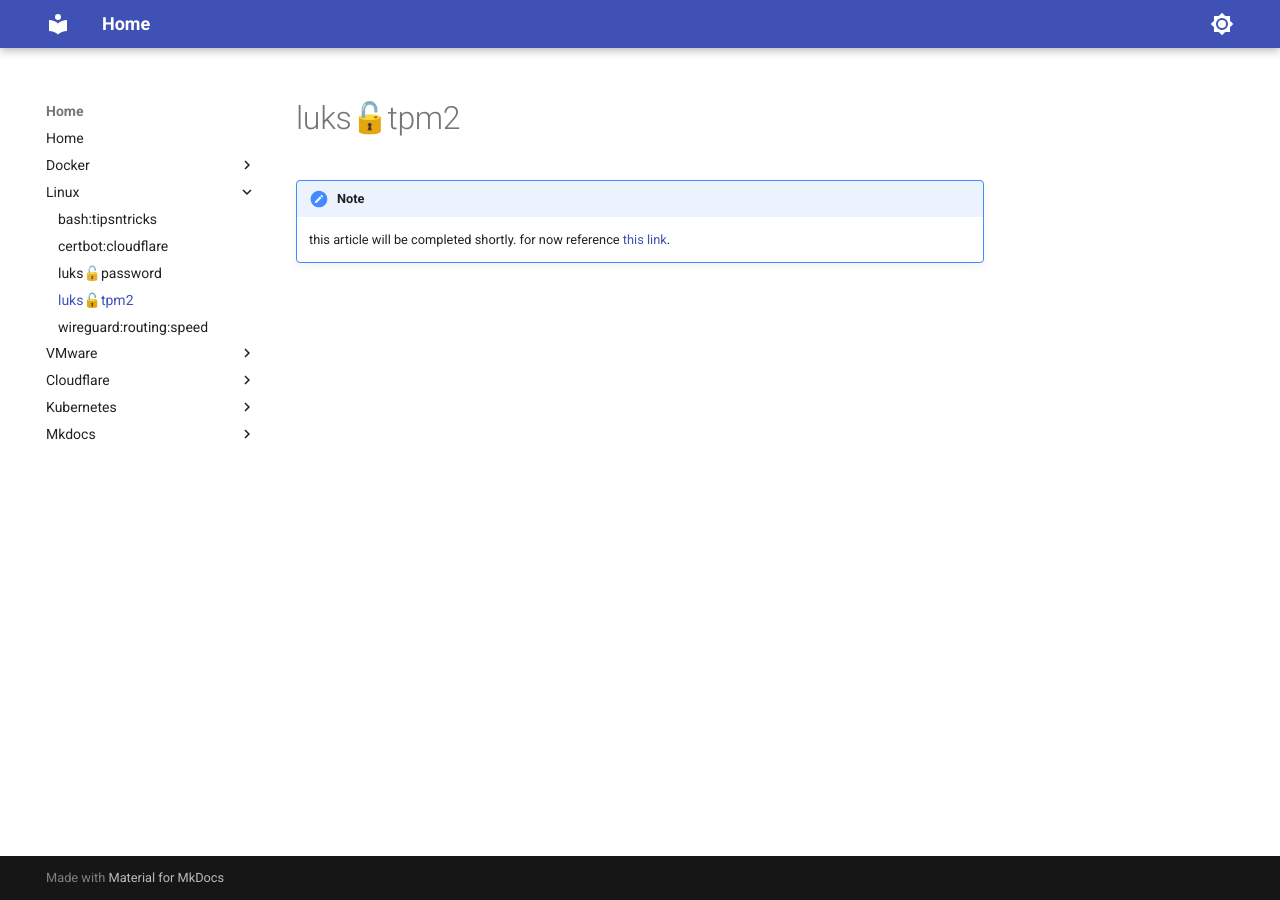
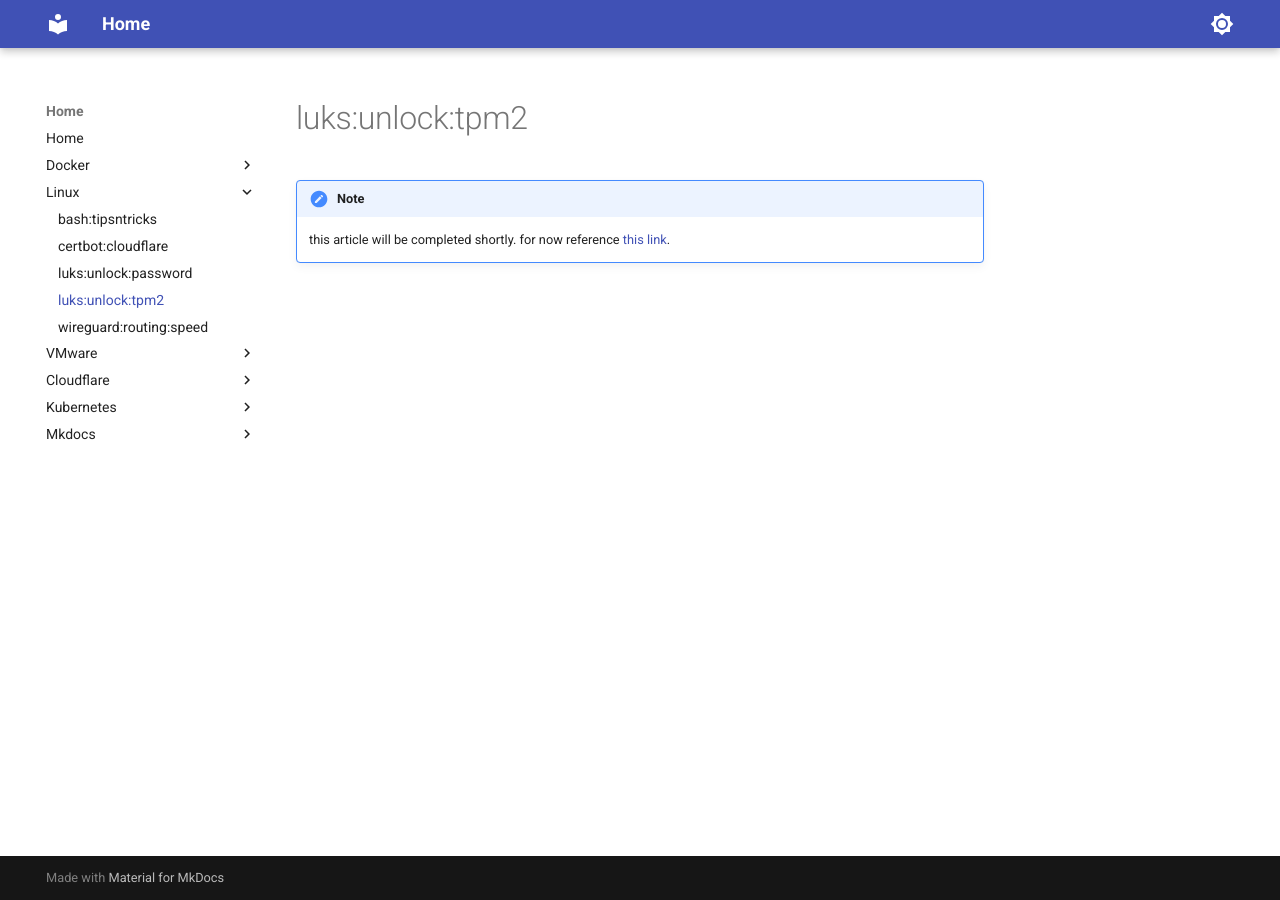
Before and after one commit to x86txt/documentation, an MkDocs documentation site: the page built from docs/Linux/luksunlocktpm2.md, in a window 1280 px wide. Built offline with MkDocs 1.6.1 and Material for MkDocs 9.7.7, drawn with Linux system fonts in a browser that asks for light colours; emoji names are drawn with the system emoji font.

Commit message:
fix emoji

```diff
--- a/docs/Linux/luksunlocktpm2.md
+++ b/docs/Linux/luksunlocktpm2.md
@@ -1,4 +1,4 @@
-# luks:unlock:tpm2
+# luks\:unlock:tpm2
 
 !!! note
 
```
Also changed, not shown: docs/Linux/luksunlockpw.md (+1 -1 lines).
